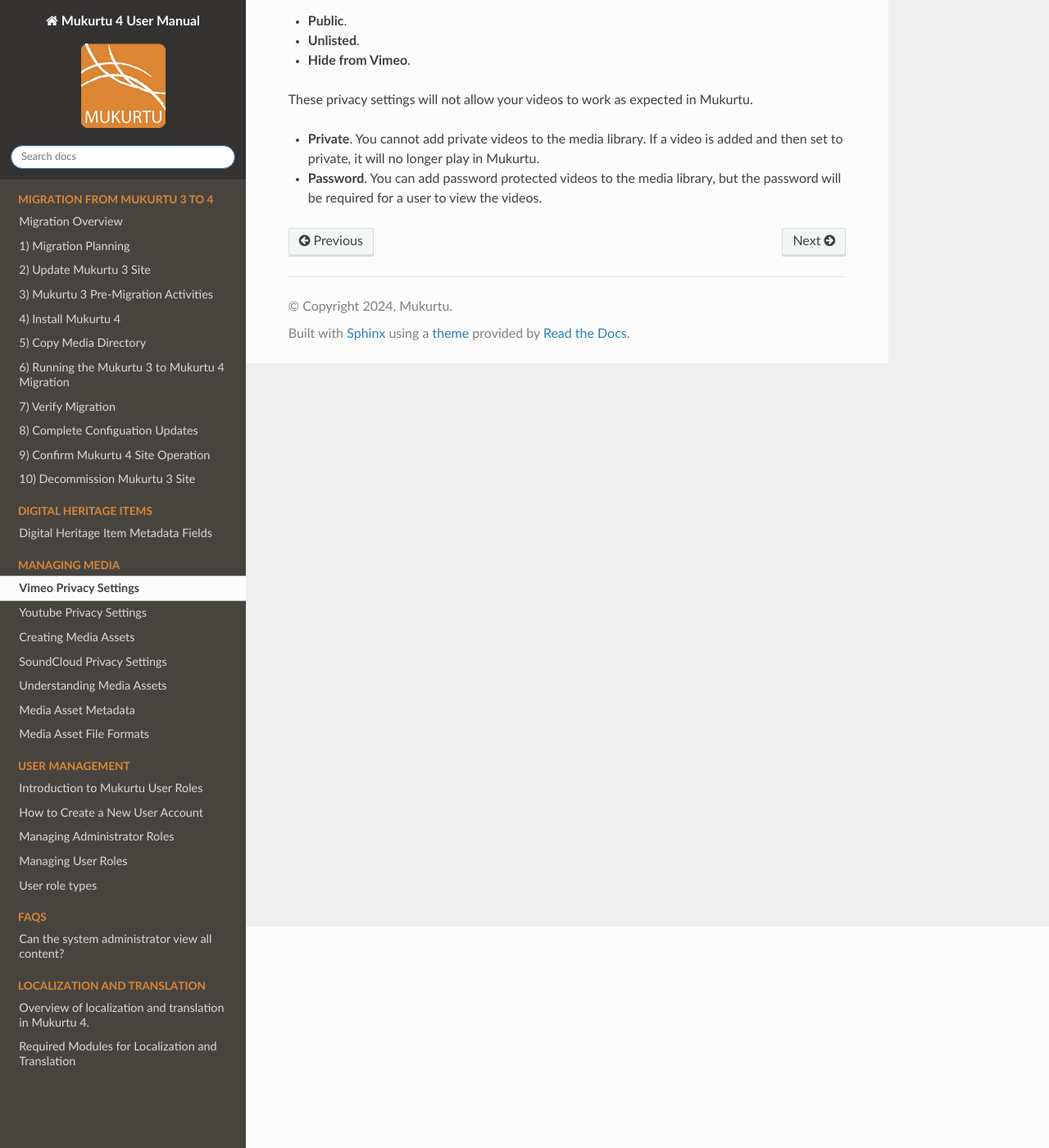
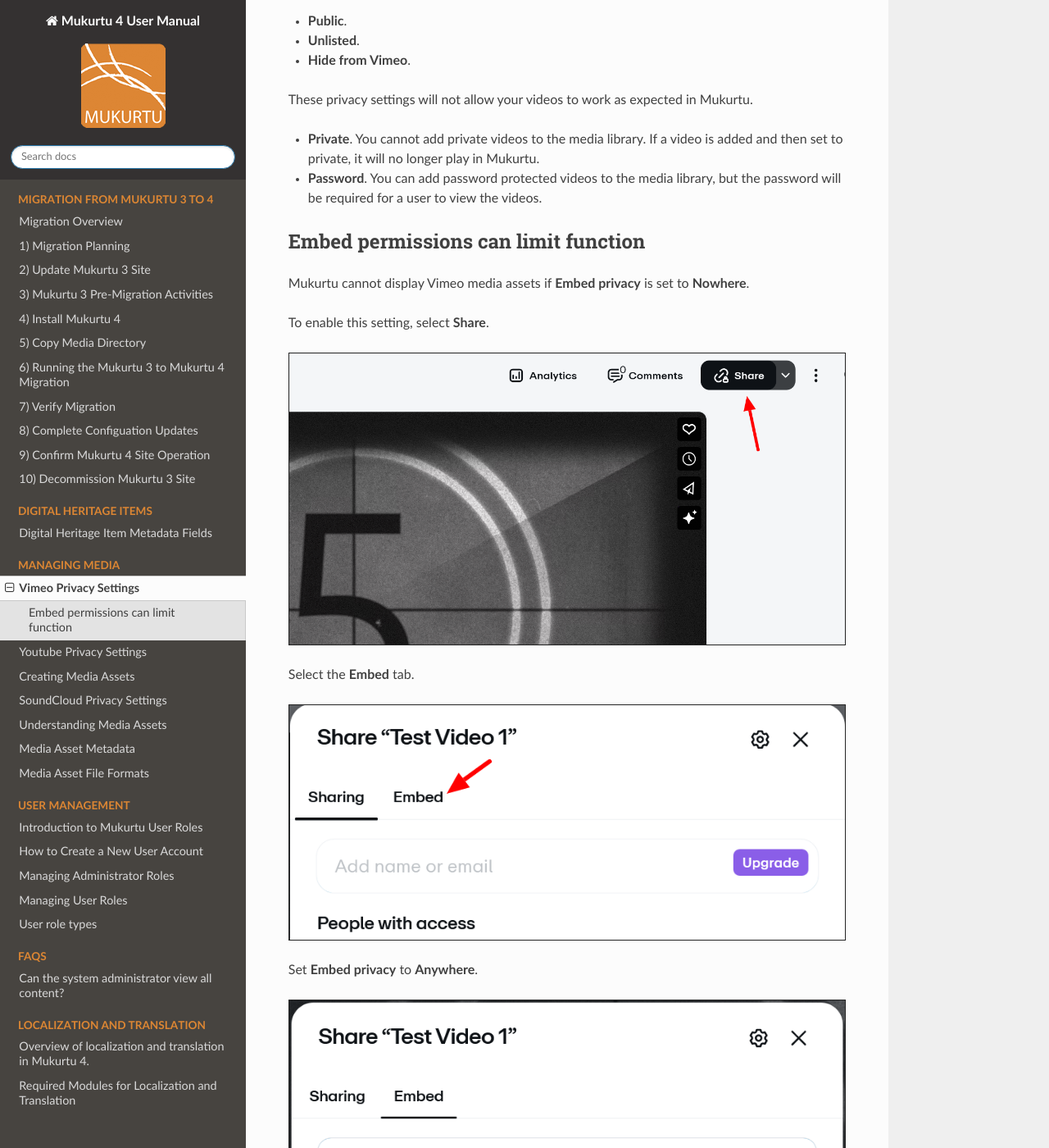
Before and after one commit to MukurtuCMS/mukurtudocs, a Sphinx documentation site: the page built from docs/source/media/VimeoPrivacySettings.md, in a window 1280 px wide and 1400 px high, scrolled down 270 px. Shown: the whole window at 82% size. Built offline with Sphinx 7.4.7 and the Read the Docs theme 3.1.0, drawn with Linux system fonts in a browser that asks for light colours.

Commit message:
vimeo permissions

```diff
--- a/docs/source/media/VimeoPrivacySettings.md
+++ b/docs/source/media/VimeoPrivacySettings.md
@@ -10,3 +10,19 @@
 These privacy settings will not allow your videos to work as expected in Mukurtu.
 - **Private**. You cannot add private videos to the media library. If a video is added and then set to private, it will no longer play in Mukurtu.
 - **Password**. You can add password protected videos to the media library, but the password will be required for a user to view the videos.
+
+## Embed permissions can limit function
+
+Mukurtu cannot display Vimeo media assets if **Embed privacy** is set to **Nowhere**.
+
+To enable this setting, select **Share**.
+
+![Vimeo Permissions](../embeds/Vimeo.5.png)
+
+Select the **Embed** tab.
+
+![Vimeo Permissions](../embeds/Vimeo.75.png)
+
+Set **Embed privacy** to **Anywhere**.
+
+![Vimeo Permissions](../embeds/Vimeo1.png)
```
Also changed, not shown: docs/source/embeds/Vimeo.5.png (added), docs/source/embeds/Vimeo.75.png (added), docs/source/embeds/Vimeo1.png (added).
